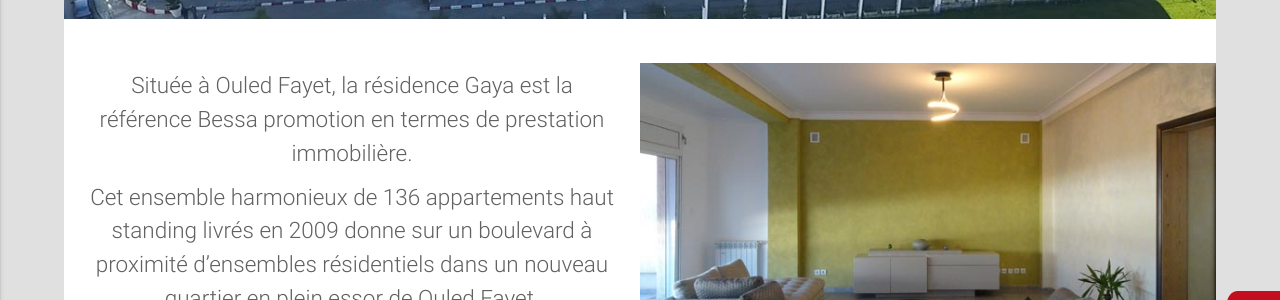
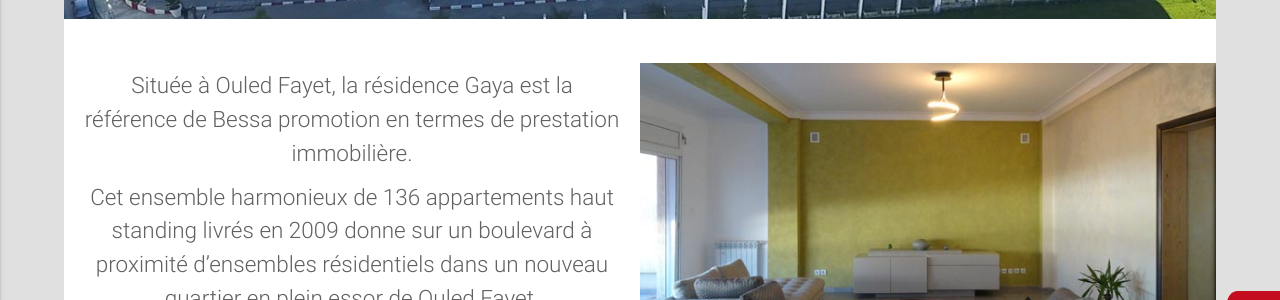
Before and after one commit to promotionbessa/bessa-repo-website, a Jekyll site: the page built from gaya.html, in a window 1280 px wide and 900 px high, scrolled down 568 px. Shown: the part 188-488 px from the top of the window. Built offline with Jekyll 4.4.1, drawn with Linux system fonts in a browser that asks for light colours; nearby versions of some CDN libraries.

Commit message:
typos correction

```diff
--- a/confort.html
+++ b/confort.html
@@ -15,8 +15,7 @@
 
     <div class="padding">
     <h4 class="bessa-color">Des choix de qualité pour des propriétaires exigeants</h4>
-    <p class="flow-text">Soucieux de vous garantir une prestation immobilière à la hauteur de vos exigences, nous accordons une grande attention aux choix de nos matériaux et équipements en collaborant avec les meilleurs fournisseurs.
-    Environnements confortables, espaces de vies fonctionnels, parties communes sécurisées et conviviales : nous conjuguons toutes les expertises pour faire de votre appartement un lieu chaleureux et un investissement durable.</p>
+    <p class="flow-text">Soucieux de vous garantir une prestation immobilière à la hauteur de vos exigences, nous accordons une grande attention aux choix de nos matériaux et équipements en collaborant avec les meilleurs fournisseurs. Environnements confortables, espaces de vies fonctionnels, parties communes sécurisées et conviviales : nous conjuguons toutes les expertises pour faire de votre appartement un lieu chaleureux et un investissement durable.</p>
 
 
 
--- a/environnement.html
+++ b/environnement.html
@@ -28,7 +28,7 @@
         <ul class="myli browser-default">
           <li>100% des opérations HQE.</li>
           <li>100% des opérations iso phoniques et thermiques </li>
-          <li>Certifications selon le règlement parasismique Algérien (RPA 2003).</li>
+          <li>Certifications selon le règlement parasismique algérien (RPA 2003).</li>
           <li>Certificats de conformité de tous nos projets.</li>
         </ul>
       </div>
--- a/fusion.html
+++ b/fusion.html
@@ -15,7 +15,7 @@
   <div class="parallax"><img src="{{ site.data.images.residences.fusion.cover }}"/></div>
 </div>
 <div class="presentation-residence">
-      <p class="justify-align">Située dans une rue à la vue dégagée, entourée de verdure et de maison individuelles, la résidence Fusion à Boudjemaa Temim (Draria) possède tous les atouts d'un petit immeuble au charme discret.</p>
+      <p class="justify-align">Située dans une rue à la vue dégagée, entourée de verdure et de maisons individuelles, la résidence Fusion à Boudjemaa Temim (Draria) possède tous les atouts d'un petit immeuble au charme discret.</p>
       <p class="justify-align">La résidence Fusion se distingue par sa conception inspirée des maisons traditionnelles algériennes avec un patio, source de lumière, d'air frais et lieu de vie convivial.</p>
       <p class="justify-align">Avec seulement 46 logements et deux appartements par palier, la résidence Fusion est idéale pour ceux qui souhaitent vivre dans un environnent calme et intimiste, tout en restant proches du centre-ville.</p>
 </div>
--- a/gaya.html
+++ b/gaya.html
@@ -14,7 +14,7 @@
 </div>
   <div class="main-reference">
     <div class="presentation-header">
-      <p>Située à Ouled Fayet, la résidence Gaya est la référence Bessa promotion en termes de prestation immobilière.</p>
+      <p>Située à Ouled Fayet, la résidence Gaya est la référence de Bessa promotion en termes de prestation immobilière.</p>
       <p>Cet ensemble harmonieux de 136 appartements haut standing livrés en 2009 donne sur un boulevard à proximité d’ensembles résidentiels dans un nouveau quartier en plein essor de Ouled Fayet.</p>
       <p>La résidence Gaya offre un sentiment de convivialité pour les familles grâce à son esplanade centrale ouverte et spacieuse.</p>
    </div>
```
Also changed, not shown: other parts of confort.html (+1 -1 lines).
